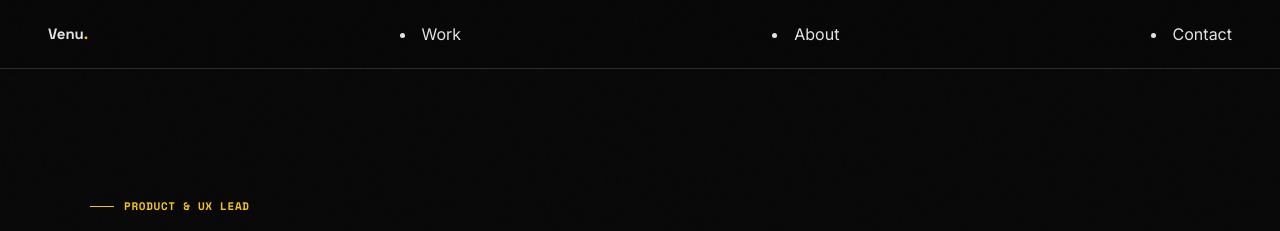
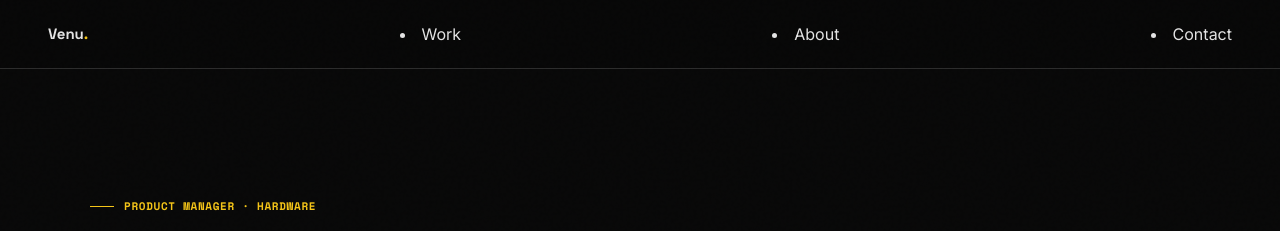
Before and after one commit to svenuss/svenuss.github.io, a plain HTML site: page index.html in a window 1280 px wide. Shown: the top 231 px of the page. Drawn offline with nearby package versions, Linux system fonts and the light colour scheme.

Commit message:
deploy: 43b5ec920781b8f3b20f5dd0aa4e4638980ce21c

```diff
--- a/index.html
+++ b/index.html
@@ -3,7 +3,7 @@
 <head>
 <meta charset="UTF-8">
 <meta name="viewport" content="width=device-width, initial-scale=1.0">
-<title>Venu Sabbavarapu — Product & UX Lead</title>
+<title>Venu Sabbavarapu — Product Manager · Hardware</title>
 <link href="https://fonts.googleapis.com/css2?family=Space+Grotesk:wght@400;500;600;700&family=Inter:wght@300;400;500&family=Space+Mono:wght@400;700&display=swap" rel="stylesheet">
 <style>
 
@@ -243,7 +243,7 @@ footer p { font-size: 12px; color: var(--muted); margin-bottom: 0; }
 <section class="hero">
   <div class="hero-bg">PM</div>
   <div class="hero-inner">
-    <div class="hero-tag">Product & UX Lead</div>
+    <div class="hero-tag">Product Manager · Hardware</div>
     <h1>Venu<span class="accent">Sabbavarapu</span></h1>
     <p class="hero-desc">I build products at the intersection of hardware, software, and human behavior, from industrial HMI systems to consumer-facing web experiences.</p>
     <div class="hero-stats">
@@ -325,7 +325,7 @@ footer p { font-size: 12px; color: var(--muted); margin-bottom: 0; }
 
 <footer>
   <p>© 2026 Venu Sabbavarapu</p>
-  <p>Product Manager · UX Lead </p>
+  <p>Product Manager · Hardware</p>
 </footer>
 
 </body>
```
